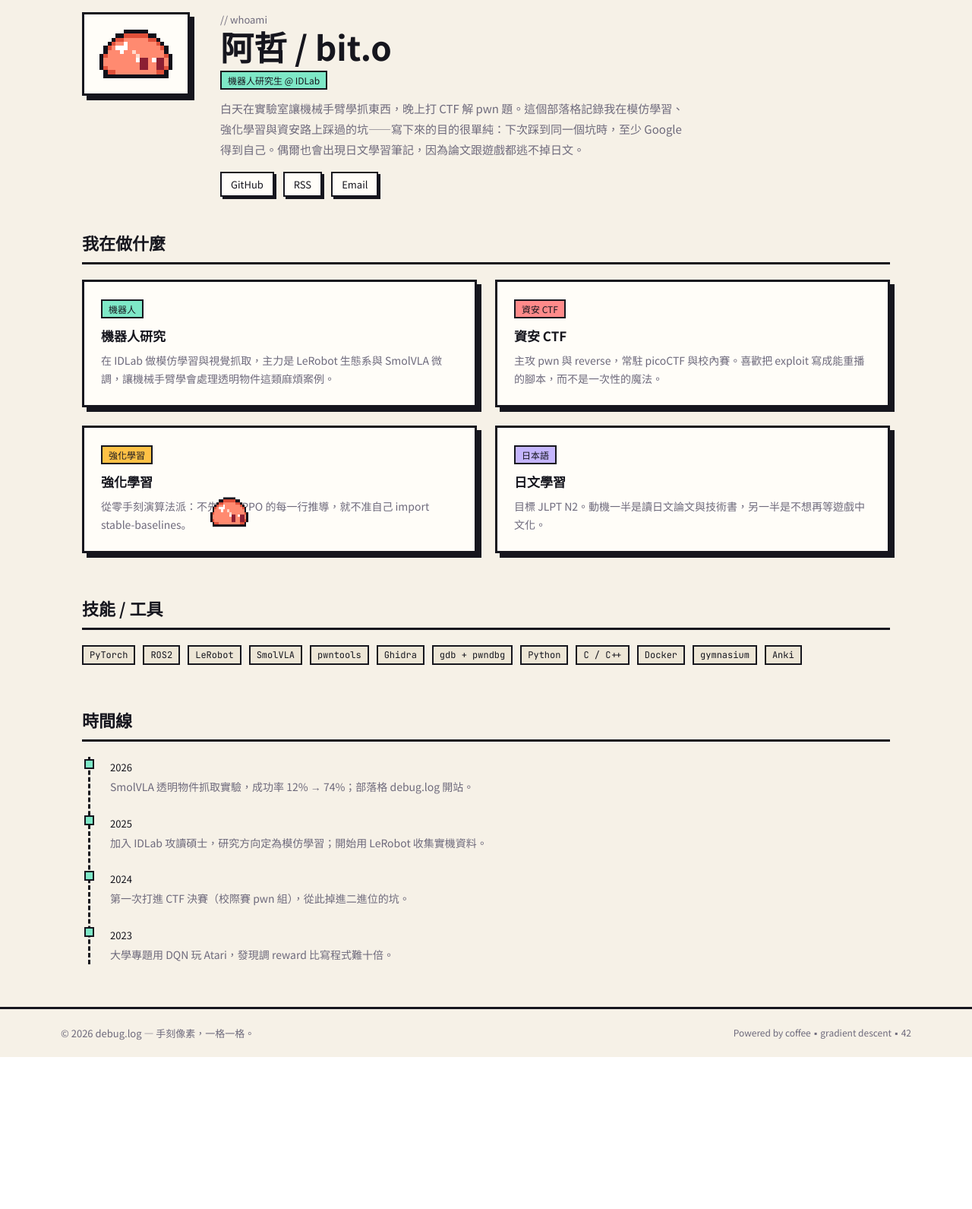
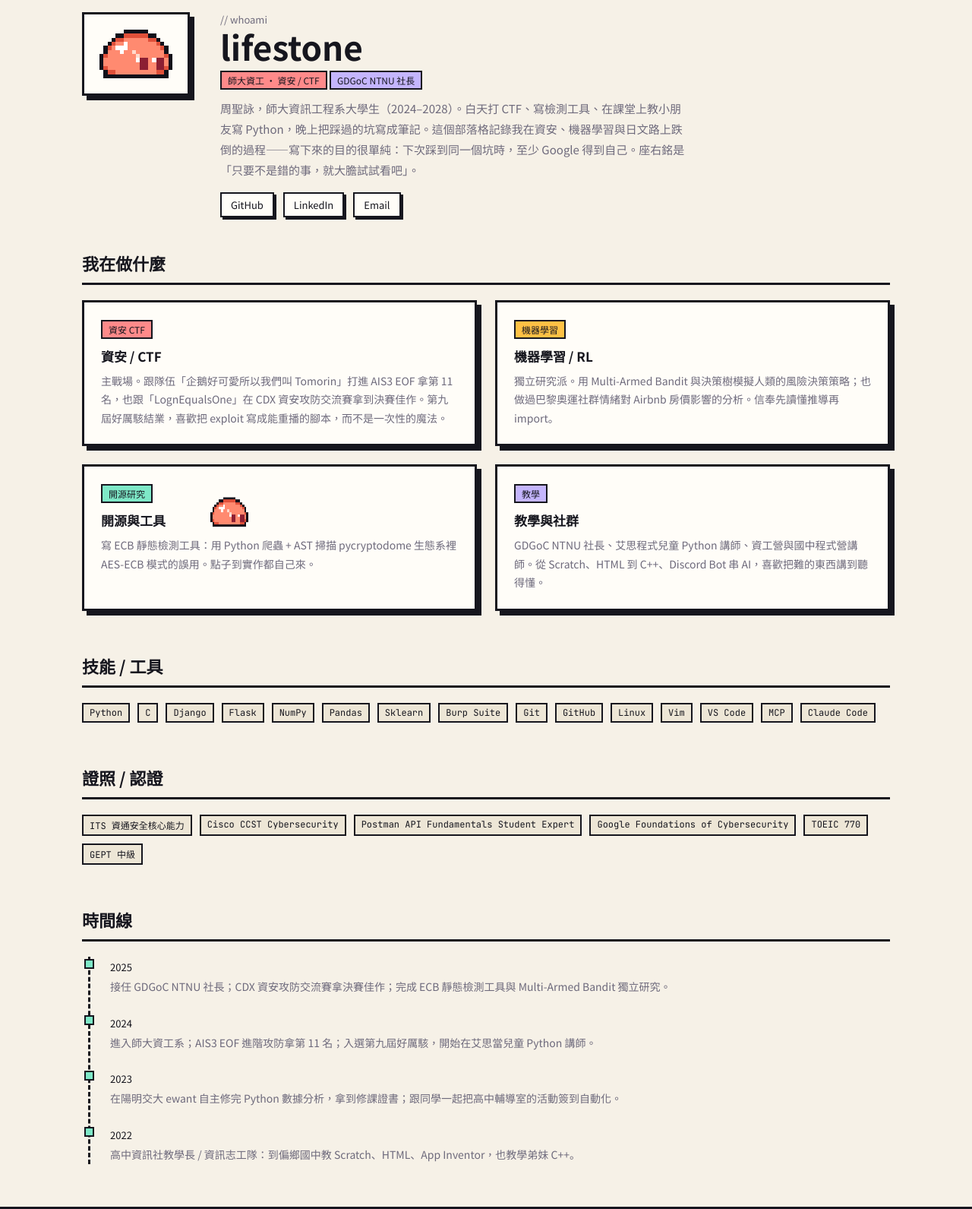
Before and after one commit to alifestone/alifestone.github.io, an Astro site: page /about in a window 1280 px wide. Shown: the part 100-1691 px from the top of the page at 76% size. Before the commit the page ends 1491 px from the top, so only its background shows below. Built offline with nearby package versions, Linux system fonts and the light colour scheme; Astro itself is replaced by a stand-in of ours; a web font is replaced by a local one.

Commit message:
modify:about page
change into real information

```diff
--- a/src/pages/about.astro
+++ b/src/pages/about.astro
@@ -3,17 +3,18 @@ import BaseLayout from '../layouts/BaseLayout.astro';
 import Slimo from '../components/Slimo.astro';
 
 const doings = [
-  { cat: '機器人', cls: 'c-robo', title: '機器人研究', desc: '在 IDLab 做模仿學習與視覺抓取，主力是 LeRobot 生態系與 SmolVLA 微調，讓機械手臂學會處理透明物件這類麻煩案例。' },
-  { cat: '資安 CTF', cls: 'c-ctf', title: '資安 CTF', desc: '主攻 pwn 與 reverse，常駐 picoCTF 與校內賽。喜歡把 exploit 寫成能重播的腳本，而不是一次性的魔法。' },
-  { cat: '強化學習', cls: 'c-rl', title: '強化學習', desc: '從零手刻演算法派：不先讀懂 PPO 的每一行推導，就不准自己 import stable-baselines。' },
-  { cat: '日本語', cls: 'c-jp', title: '日文學習', desc: '目標 JLPT N2。動機一半是讀日文論文與技術書，另一半是不想再等遊戲中文化。' },
+  { cat: '資安 CTF', cls: 'c-ctf', title: '資安 / CTF', desc: '主戰場。跟隊伍「企鵝好可愛所以我們叫 Tomorin」打進 AIS3 EOF 拿第 11 名，也跟「LognEqualsOne」在 CDX 資安攻防交流賽拿到決賽佳作。第九屆好厲駭結業，喜歡把 exploit 寫成能重播的腳本，而不是一次性的魔法。' },
+  { cat: '機器學習', cls: 'c-rl', title: '機器學習 / RL', desc: '獨立研究派。用 Multi-Armed Bandit 與決策樹模擬人類的風險決策策略；也做過巴黎奧運社群情緒對 Airbnb 房價影響的分析。信奉先讀懂推導再 import。' },
+  { cat: '開源研究', cls: 'c-robo', title: '開源與工具', desc: '寫 ECB 靜態檢測工具：用 Python 爬蟲 + AST 掃描 pycryptodome 生態系裡 AES-ECB 模式的誤用。點子到實作都自己來。' },
+  { cat: '教學', cls: 'c-jp', title: '教學與社群', desc: 'GDGoC NTNU 社長、艾思程式兒童 Python 講師、資工營與國中程式營講師。從 Scratch、HTML 到 C++、Discord Bot 串 AI，喜歡把難的東西講到聽得懂。' },
 ];
-const skills = ['PyTorch', 'ROS2', 'LeRobot', 'SmolVLA', 'pwntools', 'Ghidra', 'gdb + pwndbg', 'Python', 'C / C++', 'Docker', 'gymnasium', 'Anki'];
+const skills = ['Python', 'C', 'Django', 'Flask', 'NumPy', 'Pandas', 'Sklearn', 'Burp Suite', 'Git', 'GitHub', 'Linux', 'Vim', 'VS Code', 'MCP', 'Claude Code'];
+const certs = ['ITS 資通安全核心能力', 'Cisco CCST Cybersecurity', 'Postman API Fundamentals Student Expert', 'Google Foundations of Cybersecurity', 'TOEIC 770', 'GEPT 中級'];
 const timeline = [
-  { year: '2026', txt: 'SmolVLA 透明物件抓取實驗，成功率 12% → 74%；部落格 debug.log 開站。' },
-  { year: '2025', txt: '加入 IDLab 攻讀碩士，研究方向定為模仿學習；開始用 LeRobot 收集實機資料。' },
-  { year: '2024', txt: '第一次打進 CTF 決賽（校際賽 pwn 組），從此掉進二進位的坑。' },
-  { year: '2023', txt: '大學專題用 DQN 玩 Atari，發現調 reward 比寫程式難十倍。' },
+  { year: '2025', txt: '接任 GDGoC NTNU 社長；CDX 資安攻防交流賽拿決賽佳作；完成 ECB 靜態檢測工具與 Multi-Armed Bandit 獨立研究。' },
+  { year: '2024', txt: '進入師大資工系；AIS3 EOF 進階攻防拿第 11 名；入選第九屆好厲駭，開始在艾思當兒童 Python 講師。' },
+  { year: '2023', txt: '在陽明交大 ewant 自主修完 Python 數據分析，拿到修課證書；跟同學一起把高中輔導室的活動簽到自動化。' },
+  { year: '2022', txt: '高中資訊社教學長 / 資訊志工隊：到偏鄉國中教 Scratch、HTML、App Inventor，也教學弟妹 C++。' },
 ];
 ---
 <BaseLayout current="about" title="關於我 — debug.log">
@@ -22,10 +23,10 @@ const timeline = [
       <div class="avbox"><Slimo sprite="slime" size={96} label="Slimo 頭像" /></div>
       <div>
         <p class="px sub fs13 m0">// whoami</p>
-        <h1 class="px name">阿哲 / bit.o</h1>
-        <p class="px role m0"><span class="chip c-robo px">機器人研究生 @ IDLab</span></p>
-        <p class="bio sub">白天在實驗室讓機械手臂學抓東西，晚上打 CTF 解 pwn 題。這個部落格記錄我在模仿學習、強化學習與資安路上踩過的坑——寫下來的目的很單純：下次踩到同一個坑時，至少 Google 得到自己。偶爾也會出現日文學習筆記，因為論文跟遊戲都逃不掉日文。</p>
-        <div class="fx ac gap12 mt16 px"><a href="#" class="soc">GitHub</a><a href="#" class="soc">RSS</a><a href="#" class="soc">Email</a></div>
+        <h1 class="px name">lifestone</h1>
+        <p class="px role m0"><span class="chip c-ctf px">師大資工 · 資安 / CTF</span> <span class="chip c-jp px">GDGoC NTNU 社長</span></p>
+        <p class="bio sub">周聖詠，師大資訊工程系大學生（2024–2028）。白天打 CTF、寫檢測工具、在課堂上教小朋友寫 Python，晚上把踩過的坑寫成筆記。這個部落格記錄我在資安、機器學習與日文路上跌倒的過程——寫下來的目的很單純：下次踩到同一個坑時，至少 Google 得到自己。座右銘是「只要不是錯的事，就大膽試試看吧」。</p>
+        <div class="fx ac gap12 mt16 px"><a href="https://github.com/alifestone" class="soc" target="_blank" rel="noopener">GitHub</a><a href="https://www.linkedin.com/in/1ifestone/" class="soc" target="_blank" rel="noopener">LinkedIn</a><a href="mailto:mses101137@gmail.com" class="soc">Email</a></div>
       </div>
     </header>
 
@@ -50,6 +51,13 @@ const timeline = [
     </section>
 
     <section class="section">
+      <h2 class="px sechead">證照 / 認證</h2>
+      <div class="fx wrap gap10">
+        {certs.map((c) => <span class="tagchip mono">{c}</span>)}
+      </div>
+    </section>
+
+    <section class="section">
       <h2 class="px sechead">時間線</h2>
       <div class="tl">
         {timeline.map((t) => (
```
